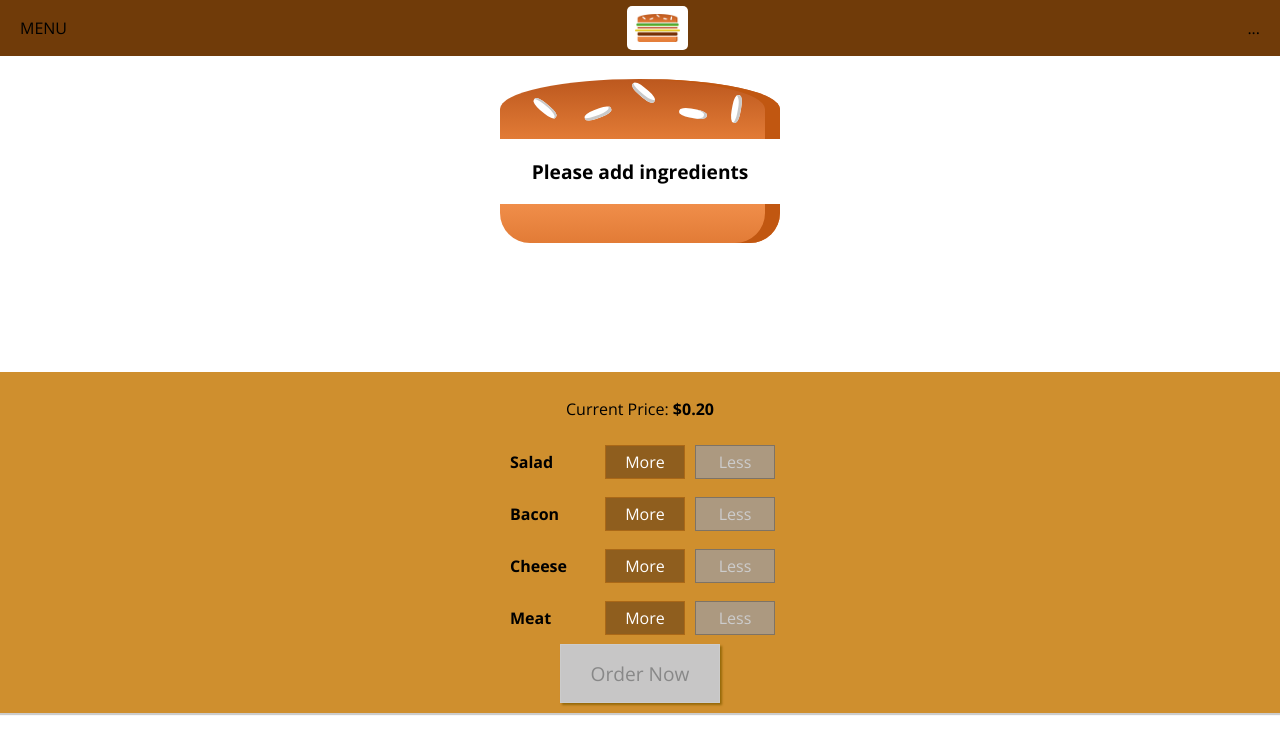
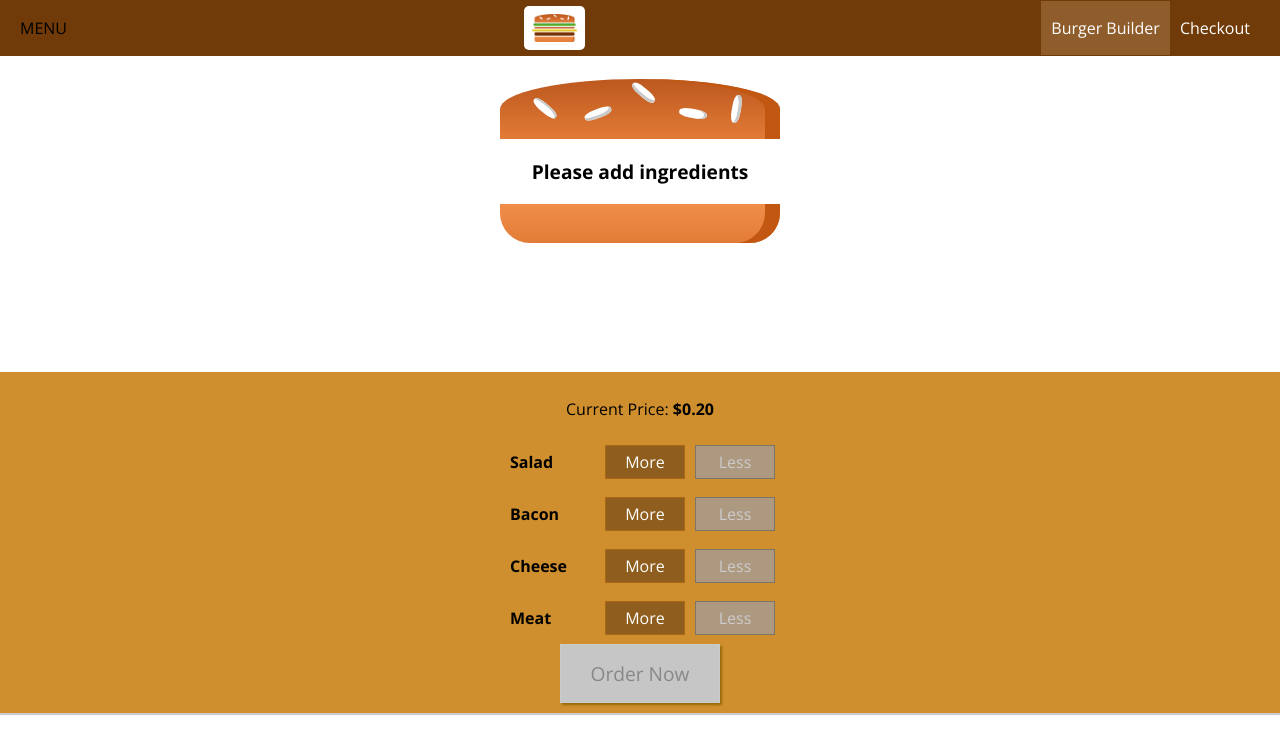
Before and after one commit to igorini/react-burger-builder, a React (Create React App) app: page / in a window 1280 px wide. Shown: the top 754 px of the page. Built offline with nearby package versions, Linux system fonts and the light colour scheme.

Commit message:
Add navigation components

```diff
--- /dev/null
+++ b/src/components/Navigation/NavigationItems/NavigationItem/NavigationItem.js
@@ -0,0 +1,10 @@
+import React from 'react';
+import * as Styled from './styled';
+
+const navigationItem = props => (
+  <Styled.NavigationItem active={props.active}>
+    <a href={props.link}>{props.children}</a>
+  </Styled.NavigationItem>
+);
+
+export default navigationItem;
--- /dev/null
+++ b/src/components/Navigation/NavigationItems/NavigationItem/styled.js
@@ -0,0 +1,26 @@
+import styled from "styled-components";
+
+export const NavigationItem = styled.li`
+  margin: 0;
+  box-sizing: border-box;
+  display: flex;
+  height: 100%;
+  align-items: center;
+
+  & a {
+    color: white;
+    text-decoration: none;
+    height: 100%;
+    padding: 16px 10px;
+    border-bottom: ${props => props.active ? "4px solid #40A4C8" : "4px solid transparent"}
+    box-sizing: border-box;
+    display: block;
+    background-color: ${props => props.active ? "#8F5C2C" : ""}
+  }
+
+  & a:hover, a:active, a.active {
+    background-color: #8F5C2C;
+    border-bottom: 4px solid #40A4C8;
+    color: white;
+  }
+`;
--- /dev/null
+++ b/src/components/Navigation/NavigationItems/NavigationItems.js
@@ -0,0 +1,12 @@
+import React from 'react';
+import * as Styled from './styled';
+import NavigationItem from './NavigationItem/NavigationItem';
+
+const navigationItems = () => (
+  <Styled.NavigationItems>
+    <NavigationItem link="/" active>Burger Builder</NavigationItem>
+    <NavigationItem link="/">Checkout</NavigationItem>
+  </Styled.NavigationItems>
+);
+
+export default navigationItems;
--- /dev/null
+++ b/src/components/Navigation/NavigationItems/styled.js
@@ -0,0 +1,10 @@
+import styled from "styled-components";
+
+export const NavigationItems = styled.ul`
+  margin: 0;
+  padding: 0;
+  list-style: none;
+  display: flex;
+  align-items: center;
+  height: 100%;
+`;
--- a/src/components/Navigation/Toolbar/Toolbar.js
+++ b/src/components/Navigation/Toolbar/Toolbar.js
@@ -1,13 +1,14 @@
 import React from 'react';
 import * as Styled from './styled';
 import Logo from '../../Logo/Logo';
+import NavigationItems from '../NavigationItems/NavigationItems';
 
 const toolbar = () => (
   <Styled.Toolbar>
     <div>MENU</div>
     <Logo/>
     <nav>
-      ...
+      <NavigationItems/>
     </nav>
   </Styled.Toolbar>
 );
```
